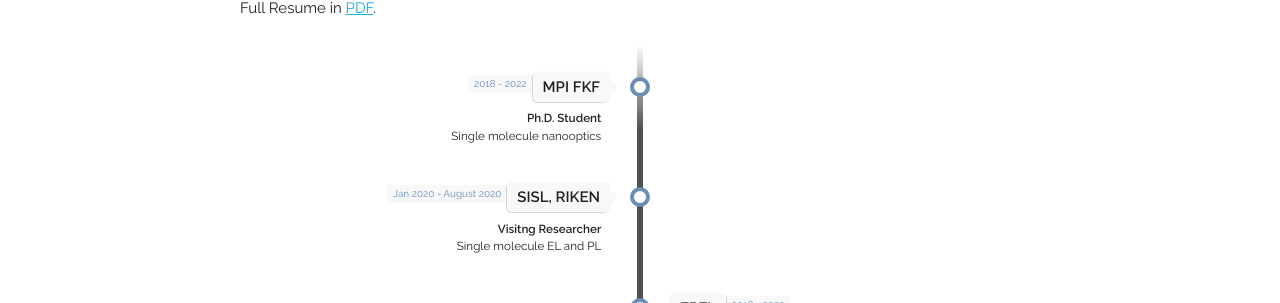
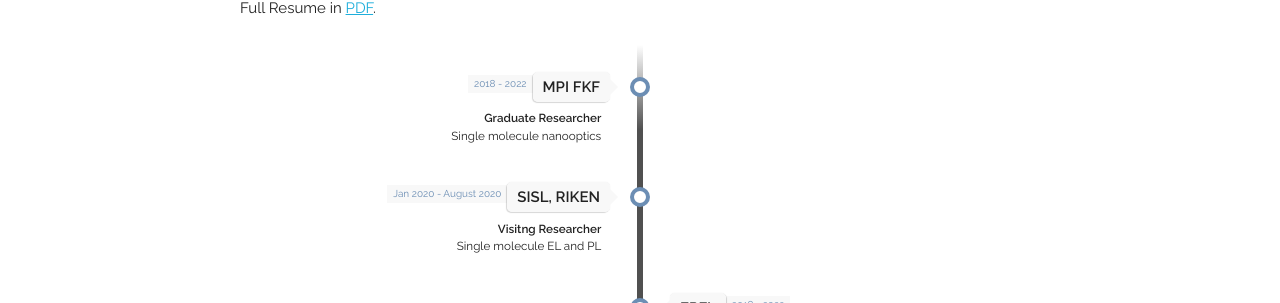
Before and after one commit to abhishekgrewal/abhishekgrewal.github.io, a Jekyll site: the page built from index.html, in a window 1280 px wide and 900 px high, scrolled down 1337 px. Shown: the part 149-452 px from the top of the window. Built offline with Jekyll 4.4.1, drawn with Linux system fonts in a browser that asks for light colours; some web fonts are replaced.

Commit message:
Update experience.yaml

```diff
--- a/_data/experience.yaml
+++ b/_data/experience.yaml
@@ -2,7 +2,7 @@ experiences:
 
 - place: "MPI FKF"
   time: "2018 - 2022"
-  title: "Ph.D. Student"
+  title: "Graduate Researcher"
   subtitle: "Single molecule nanooptics"
   category: "work"
 
```
